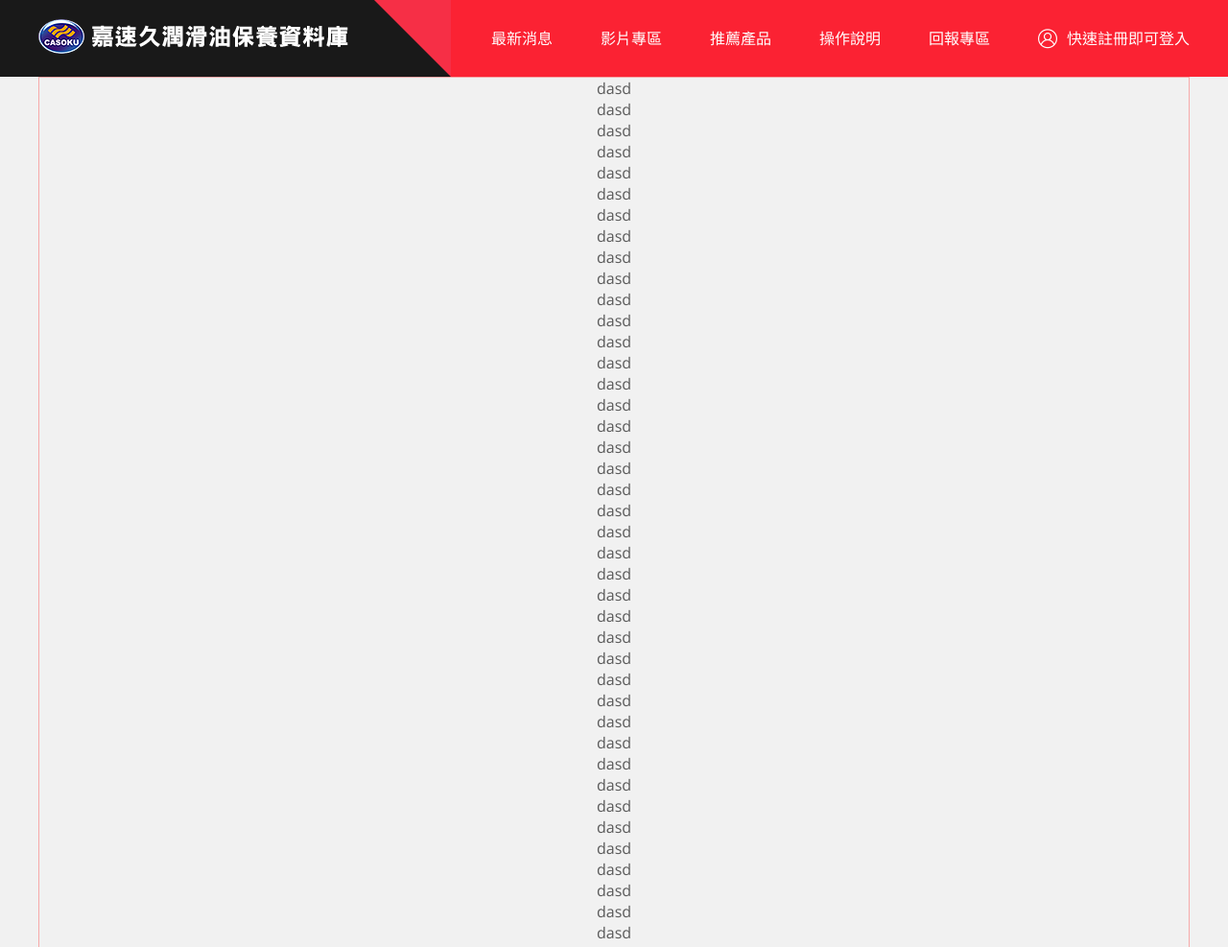
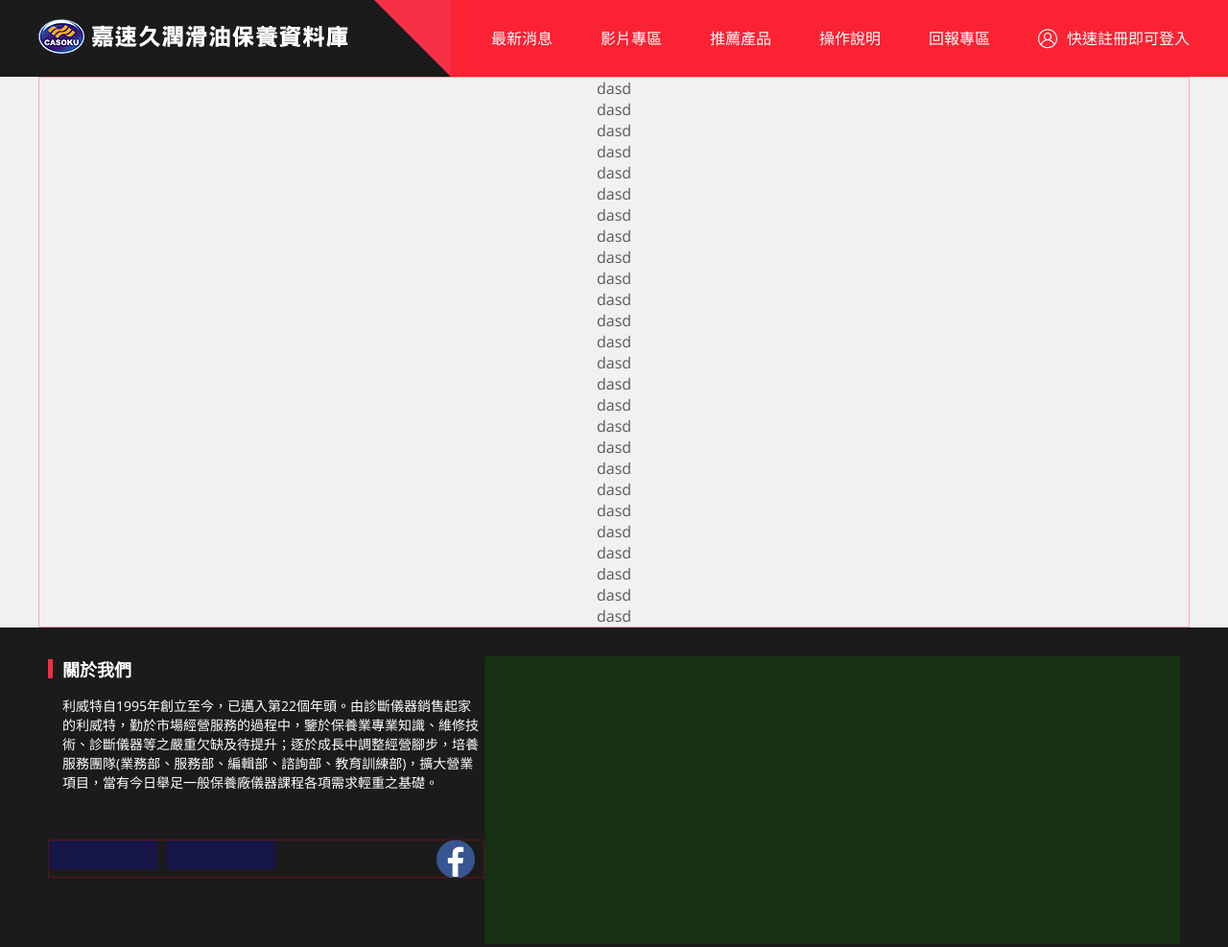
Before and after one commit to SaSaChu/lvt_pc, a plain HTML site: page index.html in a window 1280 px wide. Shown: the top 987 px of the page at 96% size. Drawn offline with nearby package versions, Linux system fonts and the light colour scheme.

Commit message:
index footer 1/2

```diff
--- a/font/icomoon/style.css
+++ b/font/icomoon/style.css
@@ -1,10 +1,10 @@
 @font-face {
   font-family: 'icomoon';
-  src:  url('fonts/icomoon.eot?cgzc5h');
-  src:  url('fonts/icomoon.eot?cgzc5h#iefix') format('embedded-opentype'),
-    url('fonts/icomoon.ttf?cgzc5h') format('truetype'),
-    url('fonts/icomoon.woff?cgzc5h') format('woff'),
-    url('fonts/icomoon.svg?cgzc5h#icomoon') format('svg');
+  src:  url('fonts/icomoon.eot?kscvps');
+  src:  url('fonts/icomoon.eot?kscvps#iefix') format('embedded-opentype'),
+    url('fonts/icomoon.ttf?kscvps') format('truetype'),
+    url('fonts/icomoon.woff?kscvps') format('woff'),
+    url('fonts/icomoon.svg?kscvps#icomoon') format('svg');
   font-weight: normal;
   font-style: normal;
 }
@@ -24,14 +24,11 @@
   -moz-osx-font-smoothing: grayscale;
 }
 
-.icon-facebook .path1:before {
+.icon-facebook-circular-logo:before {
   content: "\e900";
-  color: rgb(59, 89, 152);
 }
-.icon-facebook .path2:before {
+.icon-top:before {
   content: "\e901";
-  margin-left: -1em;
-  color: rgb(255, 255, 255);
 }
 .icon-user:before {
   content: "\e902";
--- a/index.html
+++ b/index.html
@@ -57,17 +57,28 @@
 
 
 
+
     <div id='test'>
-
-      dasd<br>dasd<br>dasd<br>dasd<br>dasd<br>dasd<br>dasd<br>dasd<br>dasd<br>dasd<br>dasd<br>dasd<br>dasd<br>dasd<br>dasd<br>dasd<br>dasd<br>dasd<br>dasd<br>dasd<br>dasd<br>dasd<br>dasd<br>dasd<br>dasd<br>dasd<br>
-      dasd<br>dasd<br>dasd<br>dasd<br>dasd<br>dasd<br>dasd<br>dasd<br>dasd<br>dasd<br>dasd<br>dasd<br>dasd<br>dasd<br>dasd<br>dasd<br>dasd<br>dasd<br>dasd<br>dasd<br>dasd<br>dasd<br>dasd<br>dasd<br>dasd<br>dasd<br>
       dasd<br>dasd<br>dasd<br>dasd<br>dasd<br>dasd<br>dasd<br>dasd<br>dasd<br>dasd<br>dasd<br>dasd<br>dasd<br>dasd<br>dasd<br>dasd<br>dasd<br>dasd<br>dasd<br>dasd<br>dasd<br>dasd<br>dasd<br>dasd<br>dasd<br>dasd<br>
     </div>
 
 
 
 
-    <footer></footer>
+    <footer>
+      <div id='footer_boxs'>
+        <div class='footer_l'>
+          <div class='f_title'>關於我們</div>
+          <div class='f_cent'>利威特自1995年創立至今，已邁入第22個年頭。由診斷儀器銷售起家的利威特，勤於市場經營服務的過程中，鑒於保養業專業知識、維修技術、診斷儀器等之嚴重欠缺及待提升；逐於成長中調整經營腳步，培養服務團隊(業務部、服務部、編輯部、諮詢部、教育訓練部)，擴大營業項目，當有今日舉足一般保養廠儀器課程各項需求輕重之基礎。</div>
+          <div class='f_con'>
+            <a href="www.google.com" target="_blank"></a>
+            <a href="www.google.com" target="_blank"></a>
+            <a href="" target="_blank"></a>
+          </div>
+        </div>
+        <div class='footer_r'></div>
+      </div>
+    </footer>
     <div id='copy_boxs'>©copyright</div>
 
   </body>
--- a/scss/icon.scss
+++ b/scss/icon.scss
@@ -6,6 +6,12 @@
   @include font-smoothing(antialiased);
 }
 
+.icon-facebook-circular-logo:before {
+  content: "\e900";
+}
+.icon-top:before {
+  content: "\e901";
+}
 .icon-user:before {
   content: "\e902";
 }
--- a/scss/public.scss
+++ b/scss/public.scss
@@ -49,7 +49,7 @@ html {
 
 
 
-$c1: rgba(25, 25, 25, 1.00);
+$c1: rgba(27, 27, 27, 1.00);
 
 #header {
   display: inline-block;
@@ -407,7 +407,7 @@ $c1: rgba(25, 25, 25, 1.00);
 
 footer {
   display: inline-block;
-  background-color: black;
+  background-color: rgba(27, 27, 27, 1.00);
   width: 100%;
   padding: 30px 0;
 
@@ -415,9 +415,102 @@ footer {
     display: inline-block;
     width: 100%;
     max-width: 1200px;
+    padding: 0 10px;
+    @include clearfix();
 
     @include range-width(450px, 1200px) {
       padding: 0 20px;
+    }
+
+    .footer_l, .footer_r {
+      display: inline-block;
+      float: left;
+
+      .f_title, .f_cent {
+        display: inline-block;
+        width: 100%;
+      }
+
+      .f_title {
+        color: white;
+        text-align: left;
+        font-size: 18px;
+        font-weight: 600;
+        padding-left: 15px;
+        position: relative;
+        margin-bottom: 15px;
+
+        &:before {
+          display: inline-block;
+          content: '';
+          width: 5px;
+          height: 20px;
+          background-color: rgba(249, 43, 65, 1.00);
+          position: absolute;
+          top: 3px;
+          left: 0;
+        }
+      }
+
+      .f_cent {
+        color: white;
+        font-size: 14px;
+        padding-left: 15px;
+        text-align: left;
+      }
+
+      .f_con {
+        display: inline-block;
+        width: 100%;
+        margin-top: 50px;
+
+        border: 1px solid rgba(255, 0, 0, .3);
+
+        a {
+          display: inline-block;
+          cursor: pointer;
+          float: left;
+          width: 113px;
+          height: 30px;
+          margin-right: 10px;
+          background-color: rgba(0, 0, 255, 0.2);
+
+
+
+          &:last-child {
+            display: inline-block;
+            cursor: pointer;
+            width: 38px;
+            height: 38px;
+            float: right;
+            text-decoration: none;
+            background-color: white;
+            @include border-radius(30px);
+
+            &:before {
+              display: inline-block;
+              content: '\e900';
+              font-family: icomoon;
+              font-size: 40px;
+              color: rgba(55, 85, 145, 1.00);
+              margin-top: -1px;
+              margin-left: -1px;
+            }
+          }
+        }
+      }
+    }
+
+    .footer_l {
+      width: 455px;
+    }
+
+    .footer_r {
+      width: calc(100% - 455px);
+
+      // d
+      height: 300px;
+      background-color: rgba(0, 128, 0, 0.2);
     }
   }
 }
```
Also changed, not shown: font/icomoon/demo.html (+20 -4 lines), font/icomoon/selection.json (+39 -38 lines), css/icon.css, css/public.css, font/icomoon/fonts/icomoon.ttf, font/icomoon/fonts/icomoon.woff, font/icomoon/icomoon.svg, font/icomoon/icomoon.ttf, font/icomoon/icomoon.woff, img/android.png (deleted), img/app-store-website.png (added), img/apple.png (deleted), 3 other files.
